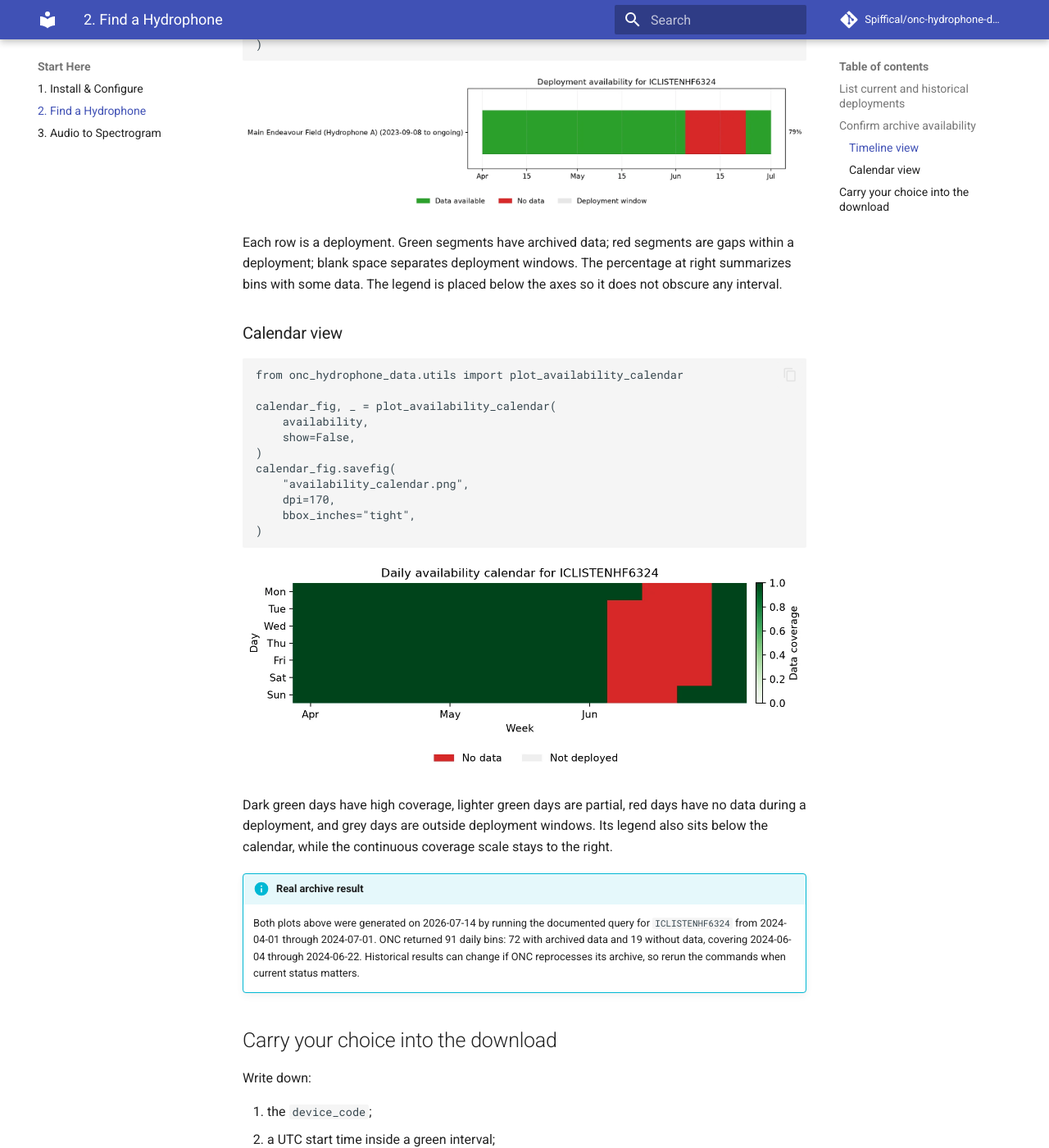
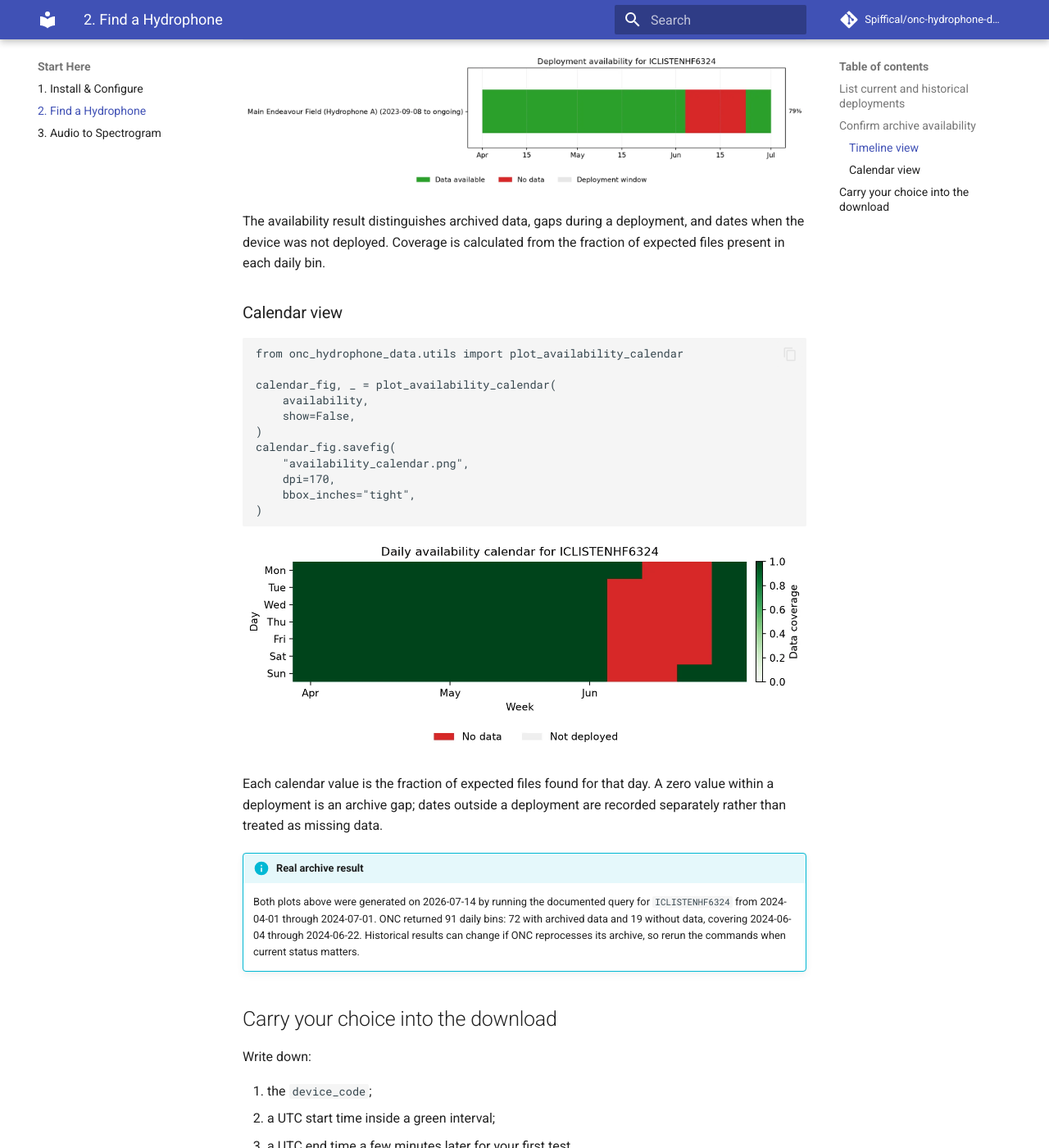
Before and after one commit to Spiffical/onc-hydrophone-data, an MkDocs documentation site: the page built from docs/inventory.md, in a window 1280 px wide and 1400 px high, scrolled down 2752 px. Shown: the whole window at 82% size. Built offline with MkDocs 1.6.1 and Material for MkDocs 9.7.7, drawn with Linux system fonts in a browser that asks for light colours; comment, search, counter and statistics services are not loaded; some of the changed text lies outside the part shown.

Commit message:
Focus figure documentation on data

````diff
--- a/docs/inventory.md
+++ b/docs/inventory.md
@@ -55,16 +55,14 @@ checker.show_device_deployments(
 )
 ```
 
-The plot below uses real ONC deployment records from Main Endeavour Field. The
-older single-hydrophone deployments are followed by the four-position array
-that includes `ICLISTENHF6324`.
+These real ONC records show older single-hydrophone deployments followed by the
+four-position Main Endeavour Field array that includes `ICLISTENHF6324`.
 
 ![Real ONC hydrophone deployment history at Main Endeavour Field](assets/figures/deployment_timeline.webp){: width="100%" loading="lazy" }
 
-Grey bars are completed deployments. Teal bars had no end date in the
-[official ONC inventory](https://wiki.oceannetworks.ca/spaces/O2KB/pages/72548584/ONC+Hydrophone+Location+Codes+Data+Types)
-when accessed on 2026-07-14. The legend sits below the time axis so it never
-covers a deployment bar.
+The [official ONC inventory](https://wiki.oceannetworks.ca/spaces/O2KB/pages/72548584/ONC+Hydrophone+Location+Codes+Data+Types)
+listed no end date for the four array deployments when accessed on 2026-07-14,
+meaning they were ongoing in that source snapshot.
 
 ## Confirm archive availability
 
@@ -104,10 +102,9 @@ timeline_fig.savefig(
 
 ![Timeline generated from real ONC archive availability for ICLISTENHF6324](assets/figures/availability_timeline.webp){: width="100%" loading="lazy" }
 
-Each row is a deployment. Green segments have archived data; red segments are
-gaps within a deployment; blank space separates deployment windows. The
-percentage at right summarizes bins with some data. The legend is placed below
-the axes so it does not obscure any interval.
+The availability result distinguishes archived data, gaps during a deployment,
+and dates when the device was not deployed. Coverage is calculated from the
+fraction of expected files present in each daily bin.
 
 ### Calendar view
 
@@ -127,10 +124,9 @@ calendar_fig.savefig(
 
 ![Calendar generated from real ONC archive availability for ICLISTENHF6324](assets/figures/availability_calendar.webp){: width="100%" loading="lazy" }
 
-Dark green days have high coverage, lighter green days are partial, red days
-have no data during a deployment, and grey days are outside deployment windows.
-Its legend also sits below the calendar, while the continuous coverage scale
-stays to the right.
+Each calendar value is the fraction of expected files found for that day. A
+zero value within a deployment is an archive gap; dates outside a deployment
+are recorded separately rather than treated as missing data.
 
 !!! info "Real archive result"
     Both plots above were generated on 2026-07-14 by running the documented
````
Also changed, not shown: docs/custom_spectrograms.md (+2 -3 lines), docs/quickstart.md (+4 -8 lines).
